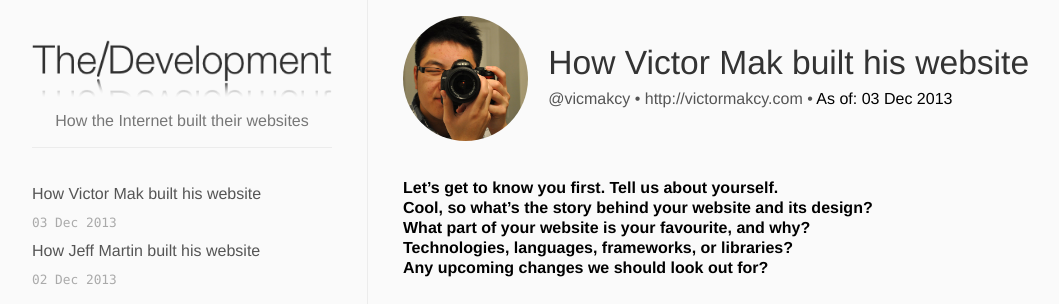
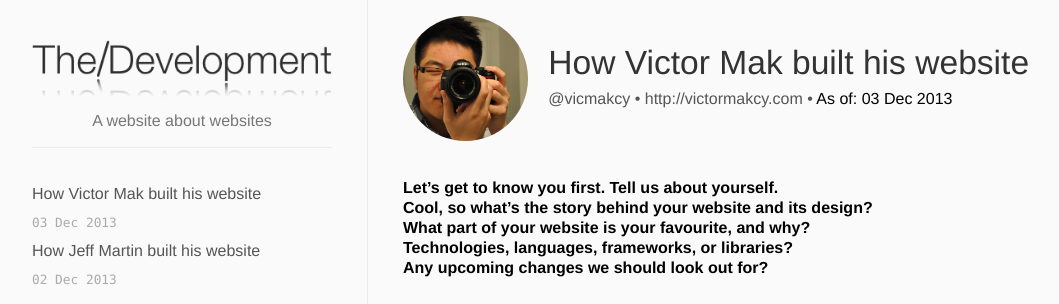
Before and after one commit to the-development/thedevelopment, a Jekyll site: the page built from index.html, in a window 1280 px wide. Shown: the top 304 px of the page, without its empty margins (3-1062 px from the left). Built offline with Jekyll 4.4.1, drawn with Linux system fonts in a browser that asks for light colours; Markdown is read by kramdown in place of the engine named in the settings.

Commit message:
Roboto font on windows machines

```diff
--- a/_layouts/default.html
+++ b/_layouts/default.html
@@ -1,6 +1,8 @@
 <!DOCTYPE html>
 <html>
     <head>
+        <meta name="author" content="Jeff Martin" />
+        <meta name="description" content="The Development: A Website about Websites" />
         <meta charset="utf-8">
         <meta http-equiv="X-UA-Compatible" content="IE=edge,chrome=1">
         <title>{{ page.title }}</title>
@@ -12,6 +14,7 @@
         <!-- Custom CSS -->
         <link rel="stylesheet" href="/css/main.css">
 
+        <link href='http://fonts.googleapis.com/css?family=Roboto:300,400' rel='stylesheet' type='text/css'>
     </head>
     <body>
 
@@ -19,7 +22,7 @@
           <div class="sidebar">
             <div class="header">
               <h1 class="title"><a href="http://thedevelopment.co"><img id="logo" src="/images/logo.png"></a></h1>
-              <span class="tagline">How the Internet built their websites</span>
+              <span class="tagline">A website about websites</span>
               <ul class="posts">
                 {% for post in site.posts %}
                   <li><a class="post-title" href="{{ post.url }}">{{ post.title }}</a>
```
